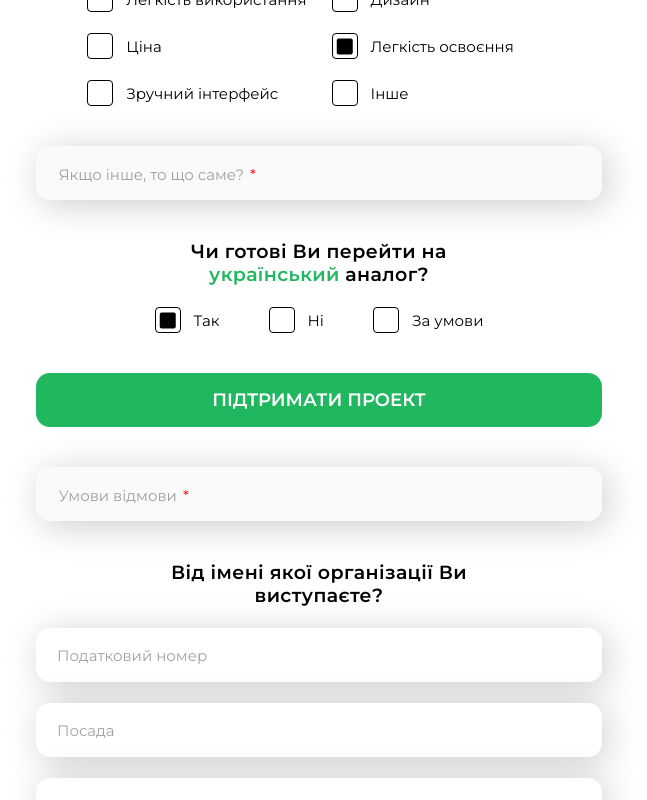
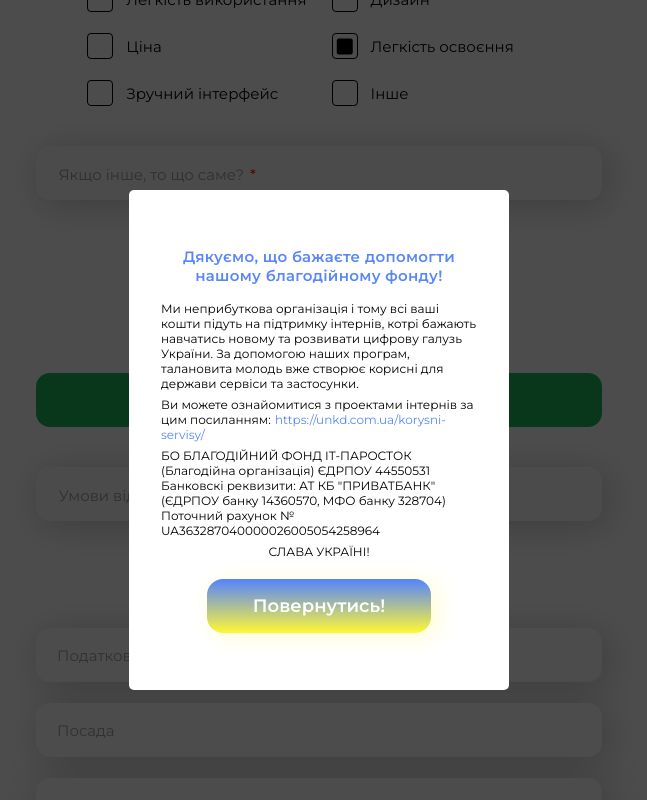
Before and after one commit to UPCoD-UNKD/fuck-off-1C, a React (Create React App) app: page / in a window 1280 px wide. Both pictures are taken after a click on the button "ПІДТРИМАТИ ПРОЕКТ". Shown: the part 2216-3016 px from the top of the page, without its empty margins (321-968 px from the left). Built offline with nearby package versions, Linux system fonts and the light colour scheme.

Commit message:
add form for support

```diff
--- a/package.json
+++ b/package.json
@@ -9,6 +9,8 @@
     "@testing-library/user-event": "^13.5.0",
     "classnames": "^2.3.1",
     "gh-pages": "^3.2.3",
+    "mobx": "^6.6.0",
+    "mobx-react-lite": "^3.4.0",
     "normalize.css": "^8.0.1",
     "react": "^17.0.2",
     "react-anchor-link-smooth-scroll-v2": "^2.0.1",
--- a/public/index.html
+++ b/public/index.html
@@ -37,6 +37,8 @@
     <noscript>You need to enable JavaScript to run this app.</noscript>
     <div id="root"></div>
     <div id='modal'></div>
+    <div id='modalSupport'></div>
+
   </body>
 
 </html>
--- a/src/components/Modal/Modal.jsx
+++ b/src/components/Modal/Modal.jsx
@@ -2,28 +2,45 @@ import { useCallback } from 'react';
 import './Modal.css';
 import classNames from 'classnames';
 
-const Modal = (props) => {
+const Modal = props => {
   const onClickHandler = useCallback(() => {
     props.closeModal(false);
   }, [props]);
+
 
   if (props.isOpenModal) {
     return (
       <div className={'modal'}>
         <div className={'modalBody'}>
           <div
-            className={classNames('modalTitle', { modalErrorTitle: props.isCorrectSendData === false })}>{props.isCorrectSendData ? 'Дякуємо!' : 'Oops!'}</div>
-          <div
-            className={'modalText'}>{props.isCorrectSendData ? 'Ваша відповідь відправлена' : 'Будь-ласка, запновіть поля правильно'}</div>
-          <button className={'closeButton'}
-                  onClick={onClickHandler}>{props.isCorrectSendData ? 'Чудово' : 'Повернутись!'}</button>
+            className={classNames('modalTitle', {
+              modalErrorTitle: props.isCorrectSendData === false,
+            })}
+          >
+            {props.isCorrectSendData ? 'Дякуємо!' : 'Oops!'}
+          </div>
+          <div className={'modalText'}>
+            {props.isCorrectSendData
+              ? 'Ваша відповідь відправлена'
+              : 'Будь-ласка, запновіть поля правильно'}
+          </div>
+          {props.isSupprortModal && (
+            <>asdfasdfasdf</>
+          )}
+          <button className={'closeButton'} onClick={onClickHandler}>
+            {props.isCorrectSendData ? 'Чудово' : 'Повернутись!'}
+          </button>
           {props.isCorrectSendData && (
-            <img className='modalLogo' src={require('../../img/No1C.png')} alt='no1c' />
+            <img
+              className="modalLogo"
+              src={require('../../img/No1C.png')}
+              alt="no1c"
+            />
           )}
         </div>
       </div>
     );
-  } else return null;
-
+  }
+   else return null;
 };
 export default Modal;
--- /dev/null
+++ b/src/components/ModalSupport/ModalSupport.css
@@ -0,0 +1,51 @@
+.modalSupport {
+  position: fixed;
+  top: 0;
+  right: 0;
+  bottom: 0;
+  left: 0;
+  background: rgba(0, 0, 0, .7);
+  display: flex;
+  justify-content: center;
+  padding-top: 5rem;
+}
+
+.modalSupportBody {
+  position: relative;
+  padding: 2rem;
+  width: 380px;
+  height: 500px;
+  border-radius: 5px;
+  background-color: #fff;
+  display: flex;
+  justify-content: center;
+  align-items: center;
+  flex-direction: column;
+}
+.modalTitleSupport{
+  font-family: 'Montserrat', sans-serif;
+  font-style: normal;
+  font-weight: 700;
+  font-size: 15px;
+  letter-spacing: 0.02em;
+  color: #5987FA;
+  text-align: center;
+  margin-bottom: 16px;
+}
+.modalSupportContainer {
+  display: flex;
+  flex-direction: column;
+  justify-content: center;
+  align-items: center;
+}
+.modalTextSupport{
+  font-size: 12px;
+  margin-bottom: 6px;
+}
+.modalLink{
+  color: #5987FA;
+  padding-left: 4px;
+}
+.marginBottomText{
+  margin-bottom: 20px;
+}
--- /dev/null
+++ b/src/components/ModalSupport/ModalSupport.jsx
@@ -0,0 +1,53 @@
+import modalStore from 'mobX/modalStore';
+import './ModalSupport.css';
+import { observer } from 'mobx-react-lite';
+import { useCallback } from 'react';
+
+const ModalSupport = observer(props => {
+  const onCloseModal = useCallback(() => {
+    modalStore.toggleModal();
+  }, []);
+
+  if (modalStore.isOpenModal) {
+    return (
+      <div className={'modalSupport'}>
+        <div className={'modalSupportBody'}>
+          <div className="modalSupportContainer">
+            <h2 className="modalTitleSupport">
+              Дякуємо, що бажаєте допомогти нашому благодійному фонду!
+            </h2>
+            <p className="modalTextSupport">
+              Ми неприбуткова організація і тому всі ваші кошти підуть на
+              підтримку інтернів, котрі бажають навчатись новому та розвивати
+              цифрову галузь України. За допомогою наших програм, талановита
+              молодь вже створює корисні для держави сервіси та застосунки.
+            </p>
+            <p className="modalTextSupport">
+              Ви можете ознайомитися з проектами інтернів за цим посиланням:
+              <a
+                className="modalLink modalTextSupport"
+                href="https://unkd.com.ua/korysni-servisy/"
+                target="_blank"
+                rel="noopener noreferrer"
+              >
+                https://unkd.com.ua/korysni-servisy/
+              </a>
+            </p>
+            <p p className="modalTextSupport">
+              БО БЛАГОДІЙНИЙ ФОНД ІТ-ПАРОСТОК (Благодiйна органiзацiя) ЄДРПОУ
+              44550531 Банковскі реквизити: АТ КБ "ПРИВАТБАНК" (ЄДРПОУ банку
+              14360570, МФО банку 328704) Поточний рахунок №
+              UA363287040000026005054258964
+            </p>
+            <p className="modalTextSupport marginBottomText">СЛАВА УКРАЇНІ!</p>
+
+            <button className={'closeButton'} onClick={onCloseModal}>
+              Повернутись!
+            </button>
+          </div>
+        </div>
+      </div>
+    );
+  } else return null;
+});
+export default ModalSupport;
--- a/src/components/footer/Footer.css
+++ b/src/components/footer/Footer.css
@@ -41,6 +41,9 @@
   width: 300px;
   font-size: 12px;
   margin-right: 18px;
+  display: flex;
+  flex-direction: column;
+  align-items: flex-start;
 }
 
 @media (max-width: 834px) {
--- a/src/components/footer/Footer.js
+++ b/src/components/footer/Footer.js
@@ -14,9 +14,12 @@ export const Footer = () => {
         </AnchorLink>
         <div className="footer-contacts">
           <p className="footer-contacts-text">
-            адрес: Україна, 65007, Одеська обл., місто Одеса, вул.
-            Старопортофранківська, б.107-21 ИПН: 44757504 назва: ГРОМАДСЬКА
-            ОРГАНІЗАЦІЯ "АСОЦІАЦІЯ ДОПОМОГИ КРАЇНІ"
+            БО БЛАГОДІЙНИЙ ФОНД ІТ-ПАРОСТОК (Благодiйна органiзацiя) ЄДРПОУ
+            44550531 Банковскі реквизити: АТ КБ "ПРИВАТБАНК" (ЄДРПОУ банку
+            14360570, МФО банку 328704)
+            <span>Поточний рахунок № UA363287040000026005054258964</span>
+            <span>e-mail: admin@it-sprout.org</span>
+            <span>тел.: +380632640519</span>
           </p>
           <a
             className="footer-contacts-item"
--- a/src/index.js
+++ b/src/index.js
@@ -3,11 +3,16 @@ import ReactDOM from 'react-dom';
 import { App } from 'components/App';
 import './index.css';
 import Modal from './components/Modal/Modal';
+import ModalSupport from 'components/ModalSupport/ModalSupport';
 
 ReactDOM.render(
   <React.StrictMode>
     <App />
-    {ReactDOM.createPortal(<Modal/>, document.getElementById('modal'))}
+    {ReactDOM.createPortal(<Modal />, document.getElementById('modal'))}
+    {ReactDOM.createPortal(
+      <ModalSupport />,
+      document.getElementById('modalSupport')
+    )}
   </React.StrictMode>,
   document.getElementById('root')
 );
--- /dev/null
+++ b/src/mobX/modalStore.js
@@ -0,0 +1,23 @@
+import { observable, makeAutoObservable, action, computed } from 'mobx';
+
+class ModalStore {
+  _isOpenModal = false;
+
+  constructor() {
+    makeAutoObservable(this, {
+      _isOpenModal: observable,
+      toggleModal: action,
+      isOpenModal: computed,
+    });
+  }
+
+  get isOpenModal() {
+    return this._isOpenModal;
+  }
+
+  toggleModal = () => {
+    this._isOpenModal = !this._isOpenModal;
+  };
+}
+
+export default new ModalStore();
```
Also changed, not shown: src/components/App.jsx (+10 -2 lines), src/components/form_organization/FormOrganization.jsx (+115 -55 lines), 1 other file (tests, documents, lock files or other folders).
